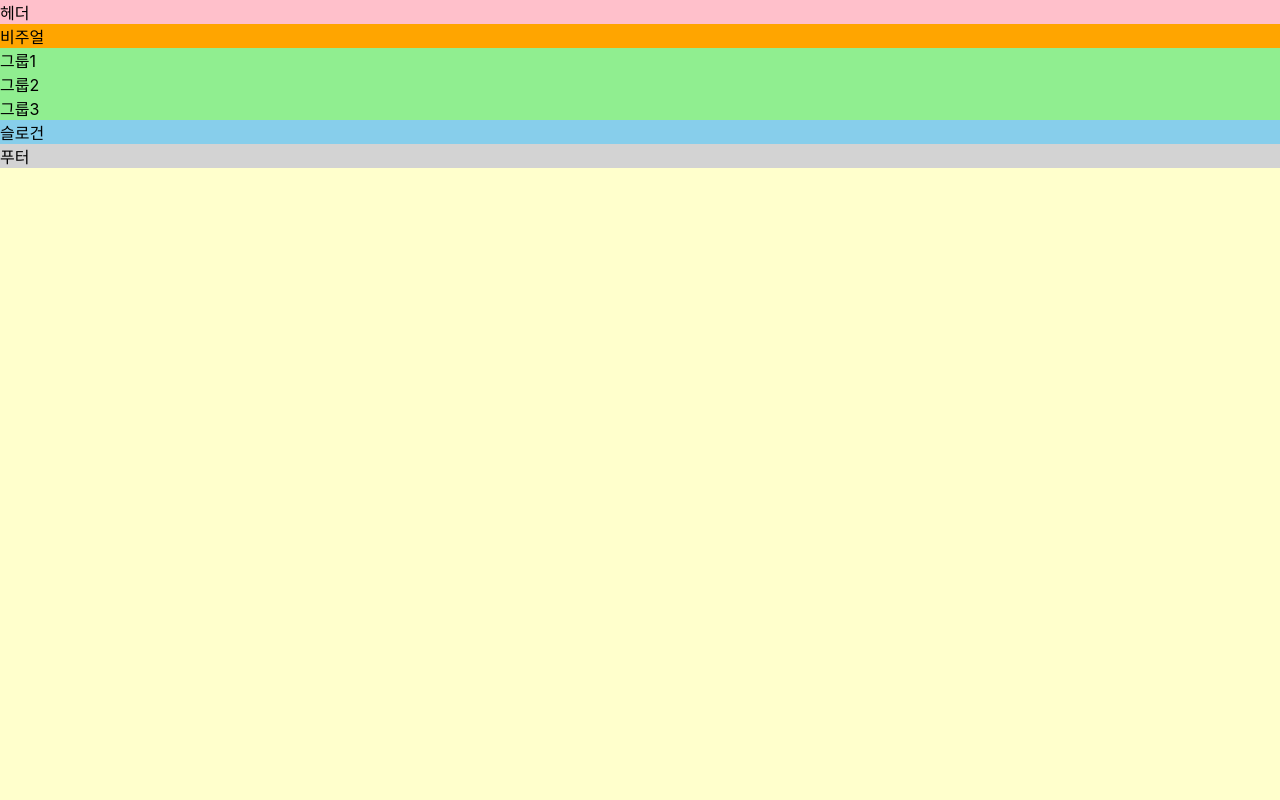
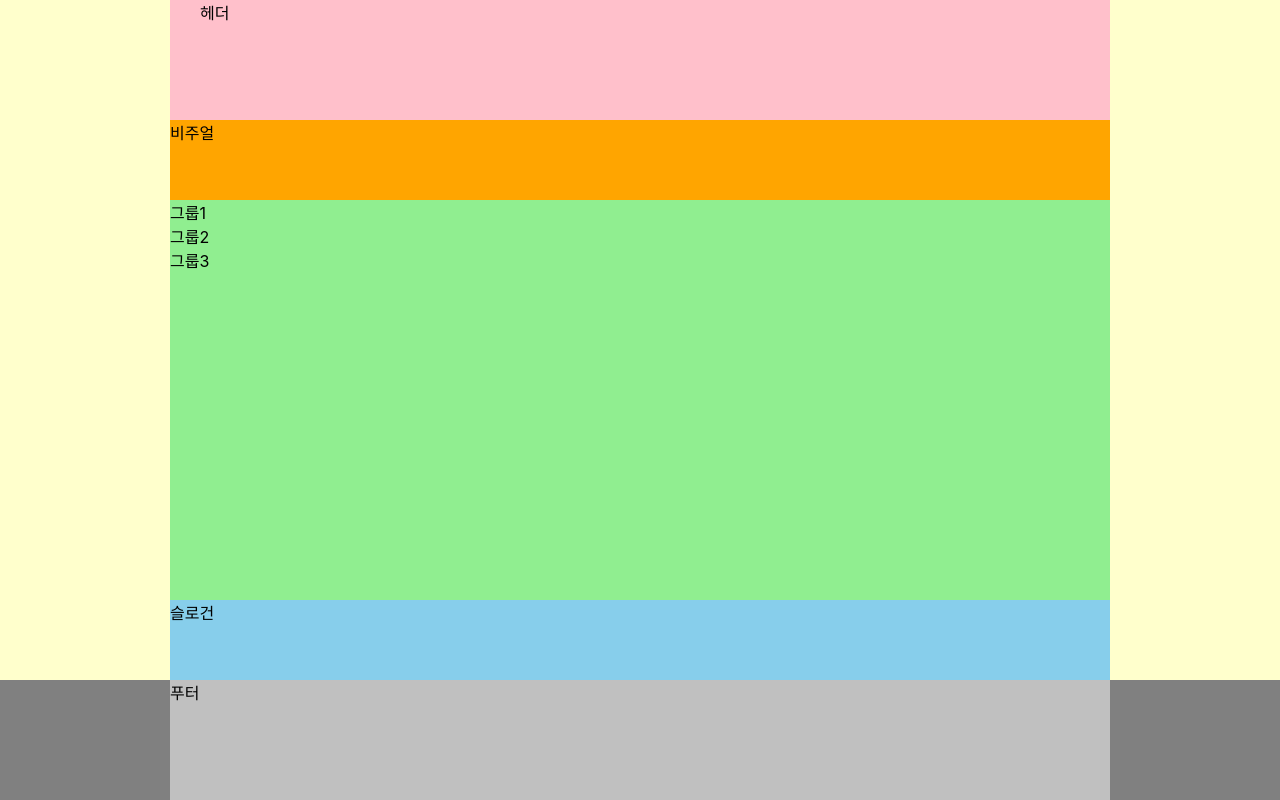
Before and after one commit to ovelute53/HTML5, a website: page index.html in a window 1280 px wide. Drawn offline with Linux system fonts and the light colour scheme; a web font is replaced by a local one.

Commit message:
css 그룹화 후 영역 크기 및 폰트 설정

```diff
--- a/styles/style.css
+++ b/styles/style.css
@@ -1,25 +1,59 @@
 @import url(./normalize.css);
 @import url(./reset.css);
+
+/* footer는 100%, 나머지 영역은 940px로 적용 */
+/* 좌우 여백이 브라우저, 창의 크기마다 유동적이게끔 설정 */
 
 body {
   background-color: #ffc;
   /* margin: 0;
-     ->에이전트 스타일시트의 margin값을 0으로 설정. */
+     -> 모든 브라우저는 고유의 agent stylesheet가 있다.
+     -> agenmt stylesheet의 margin값을 0으로 설정. */
   font-family: "Pretendard Variable", Pretendard, -apple-system, BlinkMacSystemFont, system-ui, Roboto, "Helvetica Neue", "Segoe UI", "Apple SD Gothic Neo", "Noto Sans KR", "Malgun Gothic", "Apple Color Emoji", "Segoe UI Emoji", "Segoe UI Symbol", sans-serif;
   font-weight: 400;
 }
+
+/* layout */
+.header, .visual, .main, .slogan, .footer-inner {
+  width: 940px;
+  box-sizing: border-box;
+  /* content-box: width+padding+border+margin */
+  /* border-box: padding+border+margin => width */
+  margin: 0 auto;
+  /* 0 auto = 브라우저의 크기 맞게 왼쪽,오른쪽 여백을 자동으로 변경된다. */
+}
+
+/* header */
 .header {
   background: pink;
+  padding: 0 30px;
+  height: 15vh;
+  /* vh= viewpoint의 약어 */
 }
+
+/* visual area */
 .visual {
   background: orange;
+  height: 10vh;
 }
+
+/* main area */
 .main {
   background: lightgreen;
+  height: 50vh;
 }
+
+/* slogan area */
 .slogan {
   background: skyblue;
+  height: 10vh;
 }
+
+/* footer area */
 .footer {
-  background: lightgray;
+  background: gray;
 }
+.footer-inner {
+  background: silver;
+  height: 15vh;
+}
```
